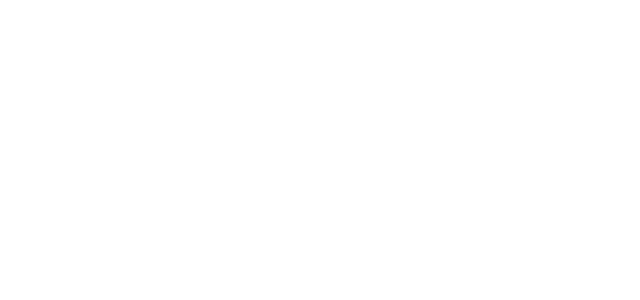
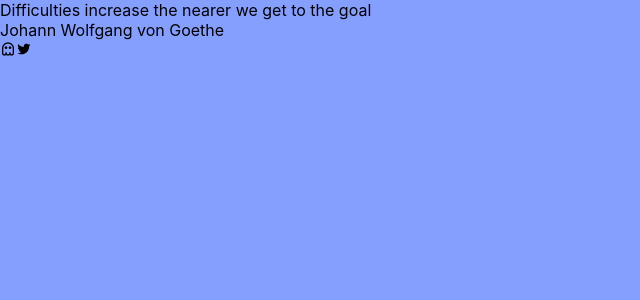
Before and after one commit to tharun30115/Quote-Generator, a React (Create React App) app: page / in a window 1280 px wide. Shown: the top 300 px of the page, without its empty margins (0-640 px from the left). Built offline with nearby package versions, Linux system fonts and the light colour scheme.

Commit message:
minor changes

```diff
--- a/public/index.html
+++ b/public/index.html
@@ -25,6 +25,7 @@
       Learn how to configure a non-root public URL by running `npm run build`.
     -->
     <title>Quote Generator</title>
+    <link href='https://unpkg.com/boxicons@2.1.4/css/boxicons.min.css' rel='stylesheet'>
   </head>
   <body>
     <noscript>You need to enable JavaScript to run this app.</noscript>
--- a/src/App.js
+++ b/src/App.js
@@ -1,9 +1,10 @@
 import './App.css';
+import RandomQuote from './Components/RandomQuote/RandomQuote';
 
 function App() {
   return (
     <div>
-
+      <RandomQuote/>
     </div>
   );
 }
--- /dev/null
+++ b/src/Components/RandomQuote/RandomQuote.css
@@ -0,0 +1,3 @@
+.container{
+
+}
--- a/src/Components/RandomQuote/RandomQuote.jsx
+++ b/src/Components/RandomQuote/RandomQuote.jsx
@@ -1,8 +1,27 @@
-import React from 'react'
+import React, { useState } from 'react'
+import './RandomQuote.css'
 
-export const RandomQuote = () => {
+ const RandomQuote = () => {
+
+    const [quote,setQuote] = useState({
+        text: "Difficulties increase the nearer we get to the goal",
+        author: "Johann Wolfgang von Goethe",
+    })
+
   return (
-    <div>RandomQuote</div>
+    <div className='container'>
+        <div className='quote'>{quote.text}</div>
+        <div>
+            <div className='line'></div>
+            <div className='bottom'>
+                <div className="author">{quote.author}</div>
+                <div className="icons">
+                    <i class='bx bx-ghost'></i>
+                    <i class='bx bxl-twitter'></i>
+                </div>
+            </div>
+        </div>
+    </div>
   )
 }
 
--- a/src/index.css
+++ b/src/index.css
@@ -5,6 +5,8 @@
     sans-serif;
   -webkit-font-smoothing: antialiased;
   -moz-osx-font-smoothing: grayscale;
+  height: 100vh;
+  background: #859fff;
 }
 
 code {
```
